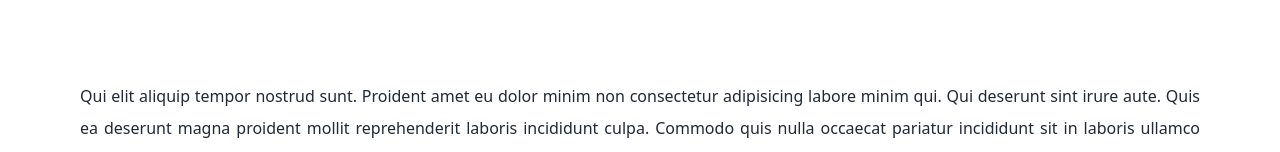
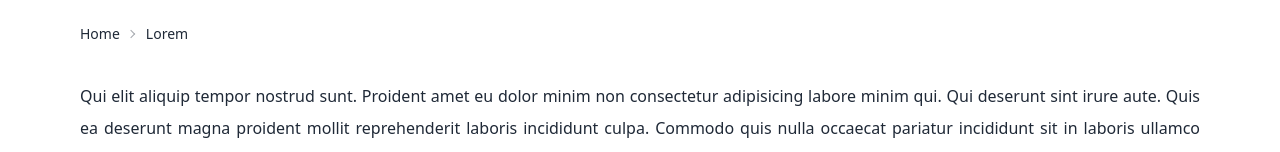
Before and after one commit to marvincyk/muffle, a SvelteKit app: page /lorem in a window 1280 px wide. Shown: the top 152 px of the page. Built offline with nearby package versions, Linux system fonts and the light colour scheme; no server answers.

Commit message:
Add breadcrumbs

```diff
--- a/package.json
+++ b/package.json
@@ -17,6 +17,7 @@
 		"@sveltejs/kit": "^2.0.0",
 		"@sveltejs/vite-plugin-svelte": "^3.0.0",
 		"@types/eslint": "^9.6.0",
+		"@types/lodash": "^4.17.7",
 		"autoprefixer": "^10.4.20",
 		"daisyui": "^4.12.10",
 		"eslint": "^9.0.0",
@@ -35,6 +36,7 @@
 	},
 	"type": "module",
 	"dependencies": {
+		"lodash": "^4.17.21",
 		"lorem-ipsum": "^2.0.8"
 	}
 }
--- /dev/null
+++ b/src/lib/components/Breadcrumbs.svelte
@@ -0,0 +1,34 @@
+<script lang="ts">
+	import { page } from "$app/stores";
+	import { derived } from "svelte/store";
+	import _ from "lodash";
+
+	const breadcrumbs = derived(page, ($page) => {
+		const segments = $page.route.id?.split("/").filter(Boolean);
+		return (
+			segments?.map((segment, index) => ({
+				name: _.capitalize(segment),
+				path: "/" + segments.slice(0, index + 1).join("/"),
+			})) ?? []
+		);
+	});
+</script>
+
+<nav class={`breadcrumbs text-sm ${$$props.class}`}>
+	<ul>
+		<li>
+			<a href="/">Home</a>
+		</li>
+		{#each $breadcrumbs as breadcrumb (breadcrumb.path)}
+			<li>
+				{#if $breadcrumbs.indexOf(breadcrumb) === $breadcrumbs.length - 1}
+					<span>{breadcrumb.name}</span>
+				{:else}
+					<a href={breadcrumb.path}>
+						{breadcrumb.name}
+					</a>
+				{/if}
+			</li>
+		{/each}
+	</ul>
+</nav>
--- a/src/routes/+layout.svelte
+++ b/src/routes/+layout.svelte
@@ -1,12 +1,19 @@
 <script lang="ts">
+	import Breadcrumbs from "$lib/components/Breadcrumbs.svelte";
 	import "../app.css";
 	import { fade } from "svelte/transition";
+	import { page } from "$app/stores";
 
 	export let data;
+
+	$: shouldShowBreadcrumbs = $page.route.id !== "/";
 </script>
 
 {#key data.url}
-	<div in:fade={{ duration: 300, delay: 400 }} out:fade={{ duration: 300 }}>
+	<div class="p-10 lg:p-20" in:fade={{ duration: 300, delay: 400 }} out:fade={{ duration: 300 }}>
+		{#if shouldShowBreadcrumbs}
+			<Breadcrumbs class="absolute top-4" />
+		{/if}
 		<slot />
 	</div>
 {/key}
--- a/src/routes/lorem/+page.svelte
+++ b/src/routes/lorem/+page.svelte
@@ -16,11 +16,10 @@
 	});
 
 	$: filterStyle = `filter: blur(${noiseLevel / 10}px)`;
-	// $: console.log(filterStyle);
 </script>
 
 <div style={filterStyle}>
-	<p class="text-justify p-10 lg:p-20 leading-loose whitespace-pre-line transition-all">
+	<p class="text-justify leading-loose whitespace-pre-line transition-all">
 		{lorem.generateParagraphs(100)}
 	</p>
 </div>
```
Also changed, not shown: 1 other file (tests, documents, lock files or other folders).
